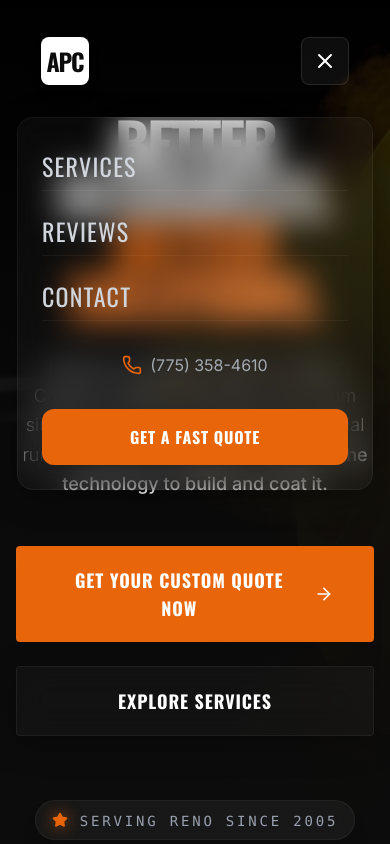
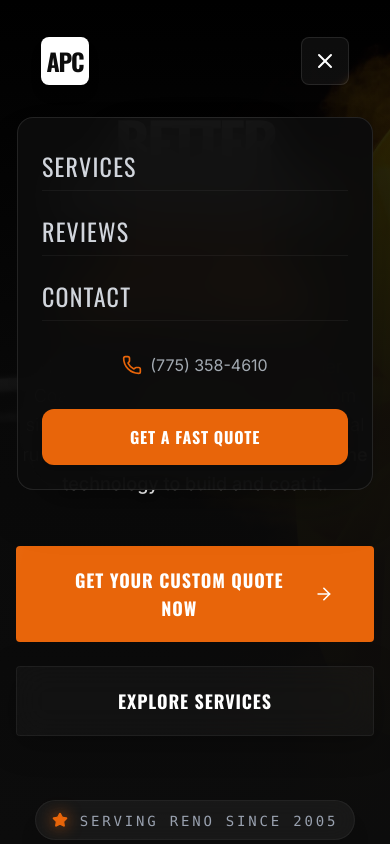
Before and after one commit to donofdetail-cmyk/APC, a React (Vite) app: page / in a window 390 px wide. Both pictures are taken after a click on the button 325 px from the left and 61 px from the top of the page. Shown: the top 844 px of the page. Built offline with nearby package versions, Linux system fonts and the light colour scheme.

Commit message:
fix(ui): improve mobile menu visibility with darker solid background

```diff
--- a/src/components/Navbar.tsx
+++ b/src/components/Navbar.tsx
@@ -120,7 +120,7 @@ export function Navbar() {
             animate={{ opacity: 1, y: 0, scale: 1 }}
             exit={{ opacity: 0, y: -20, scale: 0.95 }}
             transition={{ duration: 0.2 }}
-            className="lg:hidden absolute top-[calc(100%+12px)] left-0 right-0 glass-panel border border-white/10 rounded-2xl p-6 flex flex-col gap-6 shadow-2xl"
+            className="lg:hidden absolute top-[calc(100%+12px)] left-0 right-0 bg-apc-black/95 backdrop-blur-xl border border-white/10 rounded-2xl p-6 flex flex-col gap-6 shadow-2xl"
           >
             <div className="flex flex-col gap-4">
               {NAV_LINKS.map((item) => (
```
